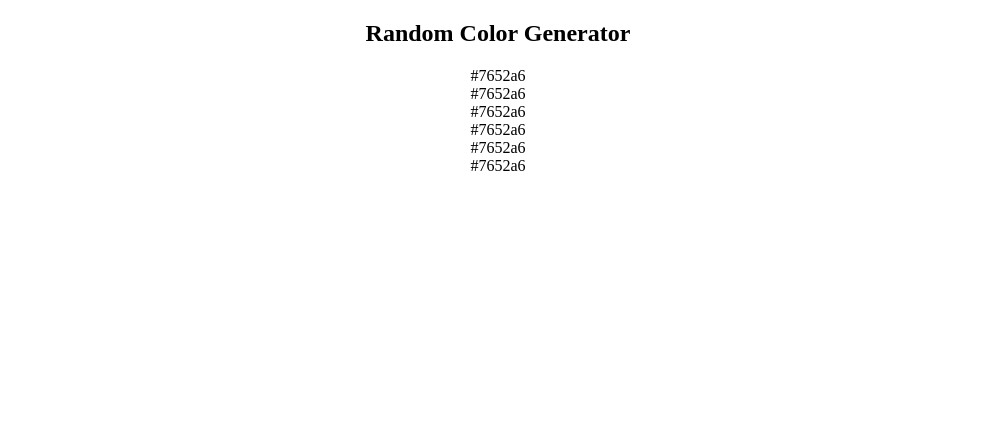
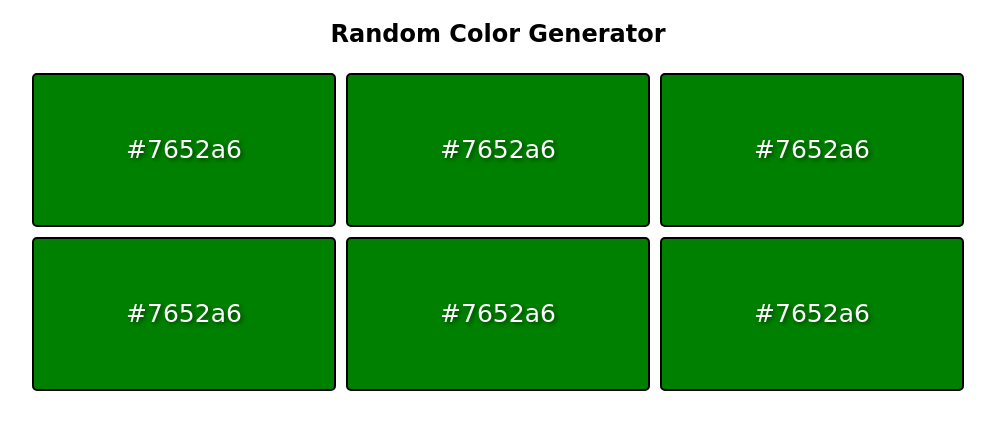
Before and after one commit to lugard1/random-color-generator, a plain HTML site: page index.html in a window 1280 px wide. Shown: the whole page, without its empty margins (142-1137 px from the left). Drawn offline with Linux system fonts and the light colour scheme.

Commit message:
Add Index.js file

```diff
--- a/index.html
+++ b/index.html
@@ -16,5 +16,6 @@
     <div class="color-container">#7652a6</div>
     <div class="color-container">#7652a6</div>
   </div>
+  <script src="index.js"></script>
 </body>
 </html>
--- a/style.css
+++ b/style.css
@@ -1,8 +1,31 @@
 body {
   margin: 0;
+  font-family: cursive;
+}
+
+h2 {
+  text-align: center;
+}
+
+.container {
   display: flex;
-  flex-direction: column;
+  flex-wrap: wrap;
   align-items: center;
-  /* justify-content: center; */
-  height: 100vh;
+  justify-content: center;
+  margin: 10px 20px 30px;
 }
+
+.color-container {
+  display: flex;
+  align-items: center;
+  justify-content: center;
+  border: solid black 2px;
+  border-radius: 5px;
+  margin: 5px;
+  width: 300px;
+  height: 150px;
+  background: green;
+  color: #fff;
+  font-size: 25px;
+  text-shadow: 2px 2px 4px rgba(0, 0, 0, 0.5);
+}
```
Also changed, not shown: index.js (added).
